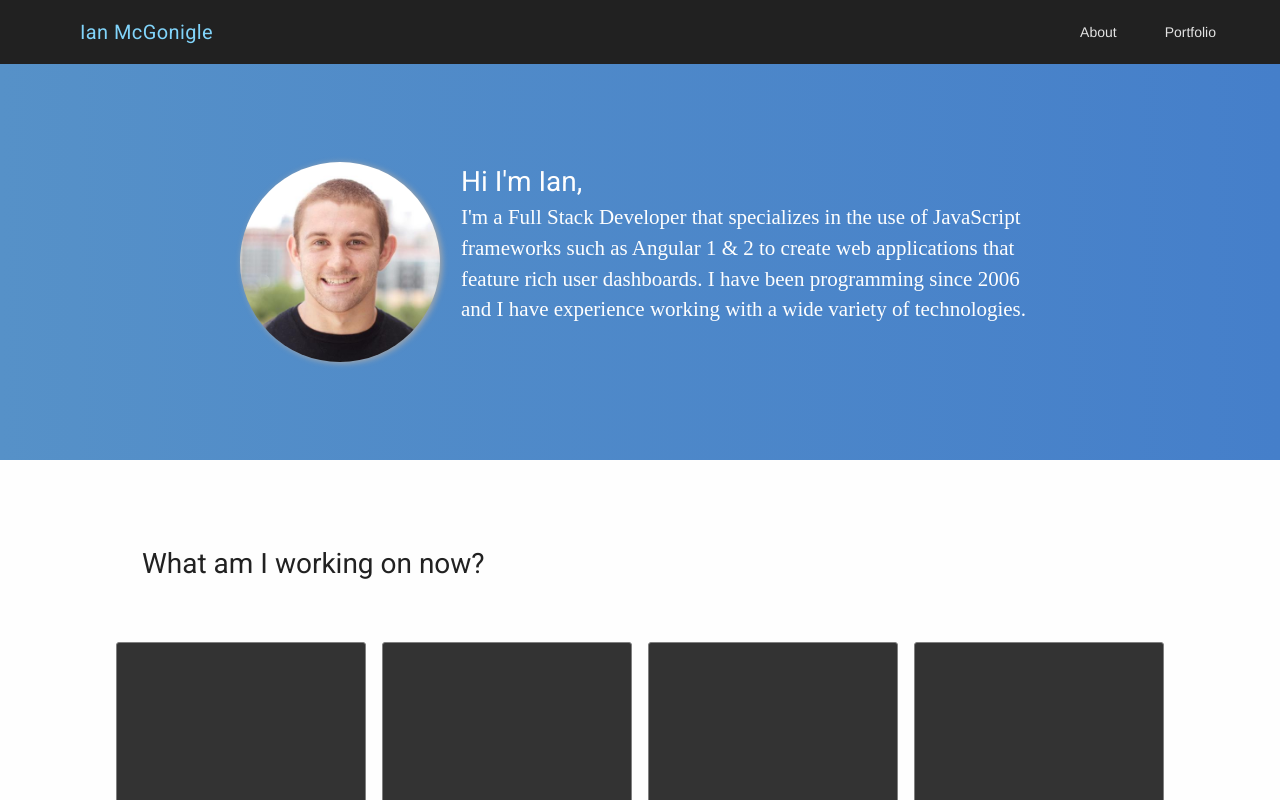
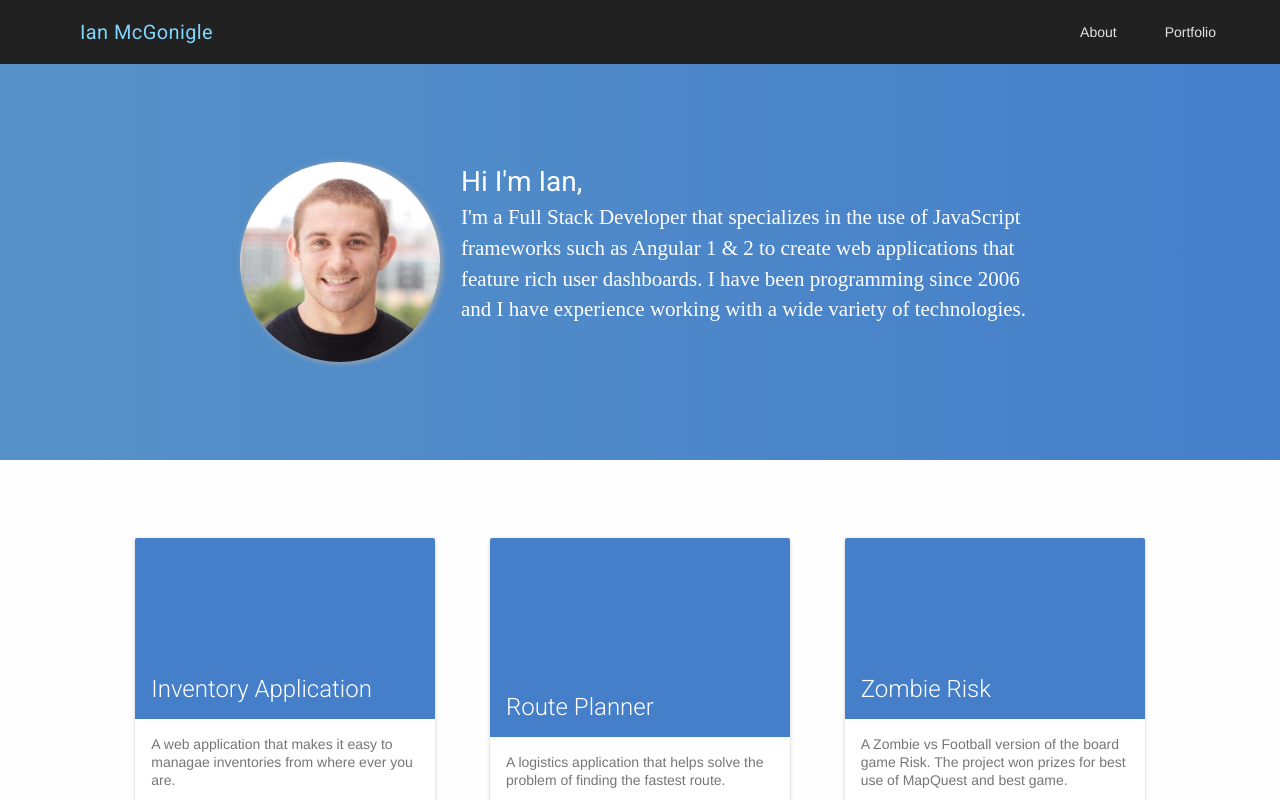
Before and after one commit to imcgonigle/Angular-Portfolio, an Angular app: page / in a window 1280 px wide. Built offline with nearby package versions, Linux system fonts and the light colour scheme.

Commit message:
create portfolio

```diff
--- a/src/app/portfolio/portfolio.component.html
+++ b/src/app/portfolio/portfolio.component.html
@@ -1,25 +1,16 @@
 <div class="portfolio-container">
     <div class="portfolio-content">
-        <h3>What am I working on now?</h3>
         <div class="projects mdl-grid">
-
-            <div class="project mdl-cell mdl-cell--3-col">
-
-            </div>
-            <div class="project mdl-cell mdl-cell--3-col">
-
-            </div>
-            <div class="project mdl-cell mdl-cell--3-col">
-
-            </div>
-            <div class="project mdl-cell mdl-cell--3-col">
-
-            </div>
-            <div class="project mdl-cell mdl-cell--3-col">
-
-            </div>
-            <div class="project mdl-cell mdl-cell--3-col">
-
+            <div *ngFor="let project of projects" class="project mdl-card mdl-shadow--2dp">
+                <div class="mdl-card__title mdl-card--expand">
+                    <h2 class="mdl-card__title-text">{{project.title}}</h2>
+                </div>
+                <div class="mdl-card__supporting-text">
+                    {{project.description}}
+                </div>
+                <div class="mdl-card__actions mdl-card--border">
+                    <a class="mdl-button mdl-button--colored mdl-js-button mdl-js-ripple-effect">View More ...</a>
+                </div>
             </div>
         </div>
     </div>
--- a/src/app/portfolio/portfolio.component.scss
+++ b/src/app/portfolio/portfolio.component.scss
@@ -1,22 +1,28 @@
 .portfolio-container {
     height: 30rem;
-    padding: 3rem 0rem;
+    padding: 4rem 0rem;
     background: #fefefe;
     h3 {
         margin: 0;
         padding: 3rem;
         font-size: 2rem;
+        color: #333;
     }
     .portfolio-content {
         max-width: 1080px;
         margin: auto;
         .projects {
+            justify-content: space-around;
             .project {
-                height: 230px;
-                border: 1px solid grey;
-                border-radius: 3px;
-                background: #333;
+                height: 320px;
+                width: 300px;
+                margin: 1rem 1rem;
+                .mdl-card__title {
+                    background: #457fca;
+                    color: #fff;
+                }
             }
         }
+        padding-bottom: 3rem;
     }
 }
--- a/src/app/portfolio/portfolio.component.ts
+++ b/src/app/portfolio/portfolio.component.ts
@@ -1,19 +1,13 @@
 import { Component, OnInit } from '@angular/core';
-
-export class Project {
-  id: number;
-  title: string;
-  imageUrls: string[];
-  isFinished: boolean;
-}
+import { Project } from '../classes/project';
 
 const PROJECTS: Project[] = [
-  {id: 1, title: 'Inventory Application', imageUrls: [], isFinished: true },
-  {id: 2, title: 'Route Planner', imageUrls: [], isFinished: true },
-  {id: 3, title: 'Zombie Risk', imageUrls: [], isFinished: true },
-  {id: 4, title: 'Cards Against', imageUrls: [], isFinished: true },
-  {id: 5, title: 'Galvanize Eats', imageUrls: [], isFinished: true },
-  {id: 6, title: 'Lesson Box', imageUrls: [], isFinished: false }
+  {id: 1, title: 'Inventory Application', description: 'A web application that makes it easy to managae inventories from where ever you are.', imageUrls: [], isFinished: true },
+  {id: 2, title: 'Route Planner', description: 'A logistics application that helps solve the problem of finding the fastest route.', imageUrls: [], isFinished: true },
+  {id: 3, title: 'Zombie Risk', description: 'A Zombie vs Football version of the board game Risk. The project won prizes for best use of MapQuest and best game.', imageUrls: [], isFinished: true },
+  {id: 4, title: 'Cards Against', description: 'An iOS application version of the popular party game Cards Against Humanity.', imageUrls: [], isFinished: true },
+  {id: 5, title: 'Denver Eats', description: 'Denver Eats is a landing page and menu website for a fictional resturaunt.', imageUrls: [], isFinished: true },
+  {id: 6, title: 'Lesson Box', description: 'An application that makes it easy for educators to create lesson plans and develop course curriculums.', imageUrls: [], isFinished: false }
 ]
 
 @Component({
```
